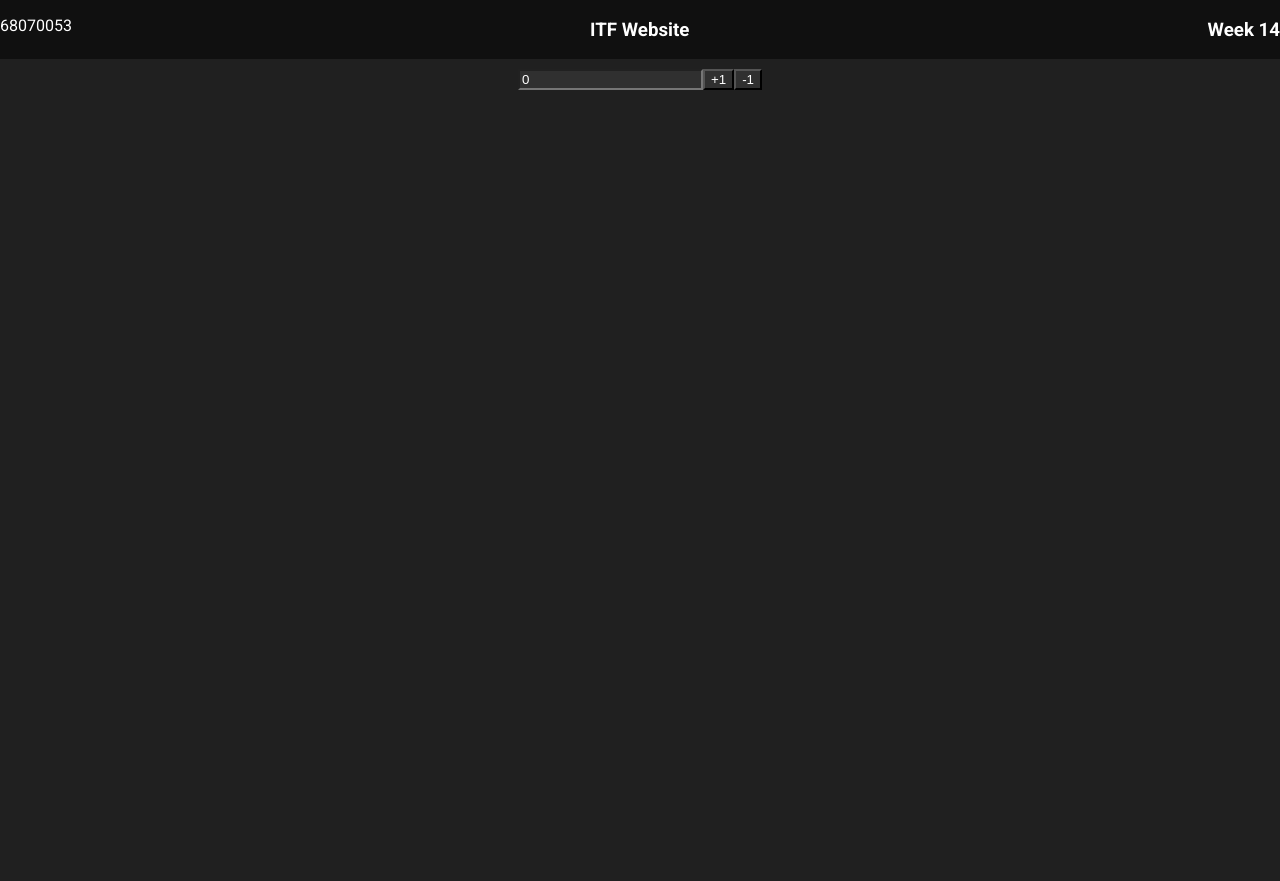
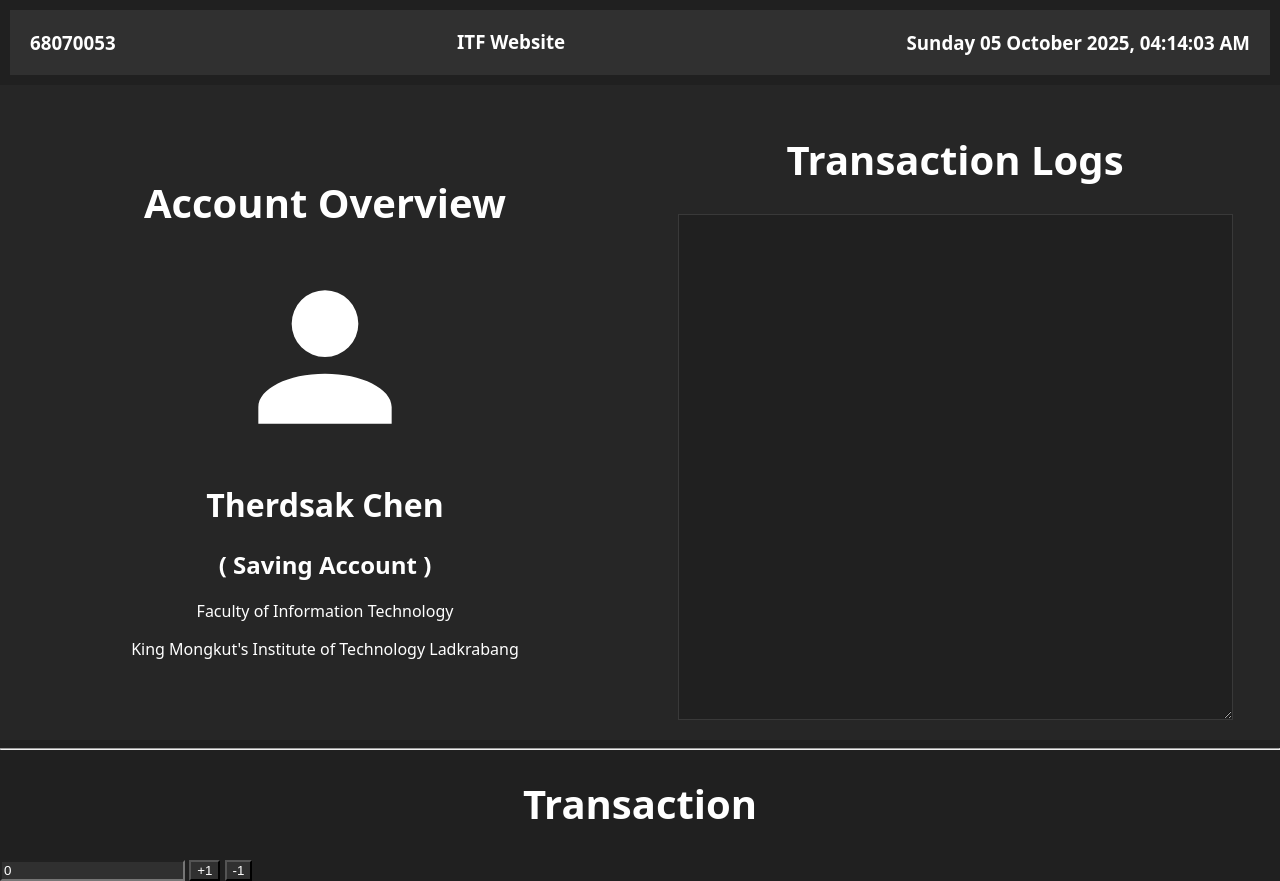
Before and after one commit to BankTQMA/ITF2025_DemoSite, a plain HTML site: page index.html in a window 1280 px wide. Before the commit the page ends 800 px from the top, so only its background shows below. Drawn offline with nearby package versions, Linux system fonts and the light colour scheme.

Commit message:
Enhance index.html layout and styling; add clock functionality and improve script.js logic

```diff
--- a/index.html
+++ b/index.html
@@ -1,25 +1,69 @@
 <!DOCTYPE html>
 <html lang="en">
   <head>
-    <meta charset="UTF-8">
-    <meta name="viewport" content="width=device-width, initial-scale=1.0">
+    <meta charset="UTF-8" />
+    <meta name="viewport" content="width=device-width, initial-scale=1.0" />
     <title>ITF2025 Demo</title>
-    <link rel="stylesheet" href="style.css">
-    <link rel="preconnect" href="https://fonts.googleapis.com">
-    <link rel="preconnect" href="https://fonts.gstatic.com" crossorigin>
-    <link href="https://fonts.googleapis.com/css2?family=Roboto:ital,wght@0,100..900;1,100..900&display=swap" rel="stylesheet">
+    <link rel="stylesheet" href="style.css" />
+    <link rel="preconnect" href="https://fonts.googleapis.com" />
+    <link rel="preconnect" href="https://fonts.gstatic.com" crossorigin />
+    <link
+      href="https://fonts.googleapis.com/css2?family=Roboto:ital,wght@0,100..900;1,100..900&display=swap"
+      rel="stylesheet"
+    />
   </head>
   <body>
-    <nav>
-        <p>68070053</p>
-        <h3>ITF Website</h2>
-        <h3>Week 14</h3>
+    <nav class="default-nav">
+      <h3 style="margin: 20px">68070053</h3>
+      <h3>ITF Website</h3>
+      <h3 style="margin: 20px" id="clock">00:00:00</h3>
+      <script>
+        function updateClock() {
+          const now = dayjs();
+          const formatted = now.format("dddd DD MMMM YYYY, hh:mm:ss A");
+          // e.g. "Sunday 01 October 2025, 08:07:03 PM"
+          document.getElementById("clock").textContent = formatted;
+        }
+        setInterval(updateClock, 1000);
+        updateClock();
+      </script>
     </nav>
+    <div class="container">
+      <div class="content">
+        <h1 class="header1">Account Overview</h1>
+        <svg
+          xmlns="http://www.w3.org/2000/svg"
+          width="300"
+          height="200"
+          viewBox="0 0 24 24"
+        >
+          <path
+            fill="currentColor"
+            d="M12 4a4 4 0 0 1 4 4a4 4 0 0 1-4 4a4 4 0 0 1-4-4a4 4 0 0 1 4-4m0 10c4.42 0 8 1.79 8 4v2H4v-2c0-2.21 3.58-4 8-4"
+          />
+        </svg>
+        <h1>Therdsak Chen</h1>
+        <h2>( Saving Account )</h2>
+        <p>Faculty of Information Technology</p>
+        <p>King Mongkut's Institute of Technology Ladkrabang</p>
+      </div>
+      <div class="content">
+        <h1 class="header1">Transaction Logs</h1>
+        <div class="textarea-wrapper">
+          <textarea class="defaultTextArea" disabled></textarea>
+        </div>
+      </div>
+    </div>
+    <hr />
+    <h1 class="header1">Transaction</h1>
     <div>
-        <input type="number" id="myInput" value="0">
+      <input type="number" id="myInput" value="0" />
       <button onclick="plus()">+1</button>
       <button onclick="minus()">-1</button>
+    </div>
     <script src="script.js"></script>
-    </div>
+    <script src="https://cdn.jsdelivr.net/npm/dayjs@1/dayjs.min.js"></script>
+    <script src="https://cdn.jsdelivr.net/npm/dayjs@1/plugin/utc.js"></script>
+    <script src="https://cdn.jsdelivr.net/npm/dayjs@1/plugin/timezone.js"></script>
   </body>
 </html>
--- a/script.js
+++ b/script.js
@@ -1,9 +1,9 @@
-const myInput = document.getElementById("myInput")
+const myInput = document.getElementById("myInput");
 
 function plus() {
-    myInput.value = Number(myInput.value) + 1
+  myInput.value = Number(myInput.value) + 1;
 }
 
 function minus() {
-    myInput.value = Number(myInput.value) - 1
+  myInput.value = Number(myInput.value) - 1;
 }
--- a/style.css
+++ b/style.css
@@ -1,29 +1,57 @@
-nav {
-    background-color: #101010;
+.default-nav {
+    background-color: #303030;
     color: white;
     display: flex;
     justify-content: space-between;
+    margin: 10px;
 }
 
 body {
     background-color: #202020;
     color: white;
     margin: 0;
-    font-family: Roboto;
+    font-family: system-ui, -apple-system, BlinkMacSystemFont, 'Segoe UI', Roboto, Oxygen, Ubuntu, Cantarell, 'Open Sans', 'Helvetica Neue', sans-serif;
 }
 
-div {
-    margin-top: 10px;
+.header1 {
     display: flex;
-    justify-self: center;
+    justify-content: center;
+    font-size: 40px;
 }
 
-input {
+.defaultTextArea {
+    display: inline-block;
+    height: 500px;
+    width: 90%;
+    max-width: 1200px;
+    background-color: #202020;
+    color: #FFFFFF;
+}
+
+.textarea-wrapper {
+  display: flex;
+  justify-content: center; /* horizontal */
+  height: 100%;            /* match parent height */
+}
+
+.container {
+    display: grid;
+    align-items: center;
+    grid-template-columns: 1fr 1fr;
+    gap: 20px;
+    padding: 20px;
+    background: #262626;
+}
+
+.content {
+    text-align: center;
+}
+
+input, button {
     background-color: #303030;
     color: white;
 }
 
-button {
-    background-color: #303030;
-    color: white;
+@media (max-width: 900px) {
+  .container { grid-template-columns: 1fr; }
 }
```
Lines whose indentation alone changed are shown as unchanged.
